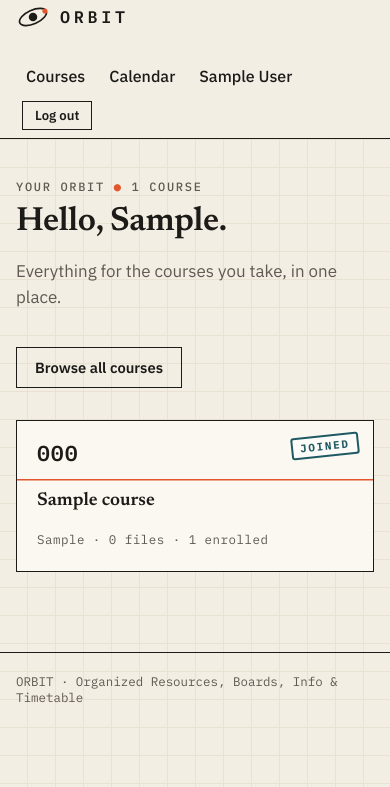
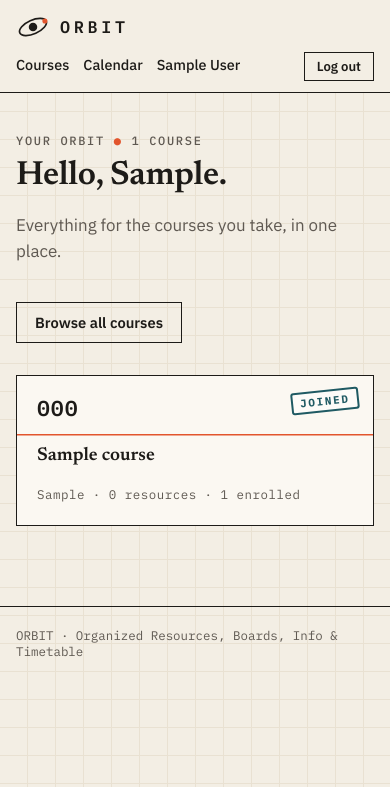
Before and after one commit to AhaanMakhija/Coding-Cafe-Project-Track, a Flask app: page / in a window 390 px wide. Shown: the top 787 px of the page. Run offline with Flask 3, Linux system fonts and the light colour scheme; a user stored in the database is signed in; tables that the repository leaves empty hold one stand-in row (values such as "Sample post"); parts of the project's set-up code (start-up, migrations or seed data) failed here and were passed over; some libraries are stand-ins or nearby versions.

Commit message:
Polish: count resources not files, stamp only official items, compact mobile header
- course cards say '7 resources' (links were being counted as files)
- drop the 'Unofficial' stamp; 'added by' already names the student
- on phones the header scrolls away and the nav fits on one line

```diff
--- a/app/static/css/orbit.css
+++ b/app/static/css/orbit.css
@@ -273,10 +273,6 @@ main.wrap { padding-top: 40px; padding-bottom: 80px; }
   background: rgba(255, 255, 255, .5);
 }
 .stamp-teal { color: var(--teal); }
-.stamp-quiet {
-  color: var(--ink-muted); border-style: dashed; border-width: 1.5px;
-  transform: none; font-weight: 500;
-}
 .tag {
   display: inline-block; font: .76rem var(--font-mono);
   color: var(--ink-muted); background: var(--paper-sunk);
@@ -468,6 +464,12 @@ a.tag:hover { color: var(--paper); background: var(--ink); }
   .res-row { grid-template-columns: 1fr; gap: 8px; }
   .res-type { width: fit-content; }
   .res-side { align-items: flex-start; flex-direction: row; flex-wrap: wrap; }
-  .nav { margin-left: 0; width: 100%; padding-bottom: 8px; }
+  /* A tall sticky header would cover the page on a phone, so it scrolls away. */
+  .site-header { position: static; }
+  .site-header .wrap { gap: 4px; min-height: 0; padding-top: 10px; }
+  .nav { margin-left: 0; width: 100%; padding-bottom: 8px; gap: 0; flex-wrap: nowrap; }
+  .nav a { padding: 6px 7px; font-size: .9rem; white-space: nowrap; }
+  .nav a:first-child { padding-left: 0; }
+  .nav form { margin-left: auto; }
   .user-chip { display: none; }
 }
--- a/app/templates/resources/_course_card.html
+++ b/app/templates/resources/_course_card.html
@@ -4,6 +4,6 @@
     <span class="course-code">{{ course.code }}</span>
     {% if course in current_user.courses %}<span class="stamp stamp-teal">Joined</span>{% endif %}
     <span class="course-name">{{ course.name }}</span>
-    <span class="course-meta">{{ course.term }} · {{ course.resources | length | plural("file") }} · {{ course.students | length }} enrolled</span>
+    <span class="course-meta">{{ course.term }} · {{ course.resources | length | plural("resource") }} · {{ course.students | length }} enrolled</span>
   </a>
 {% endmacro %}
--- a/app/templates/resources/course_detail.html
+++ b/app/templates/resources/course_detail.html
@@ -84,8 +84,8 @@
             {% endfor %}
           </div>
           <div class="res-side">
-            {% if r.is_official %}<span class="stamp">Official</span>
-            {% else %}<span class="stamp stamp-quiet">Unofficial</span>{% endif %}
+            {# Only official items are stamped; "added by" already names student uploaders. #}
+            {% if r.is_official %}<span class="stamp">Official</span>{% endif %}
             {% if can_edit(current_user, r) or can_delete(current_user, r) %}
               <div class="res-actions">
                 {% if can_edit(current_user, r) %}
```
Also changed, not shown: tests/test_resources.py (+1 -1 lines).
